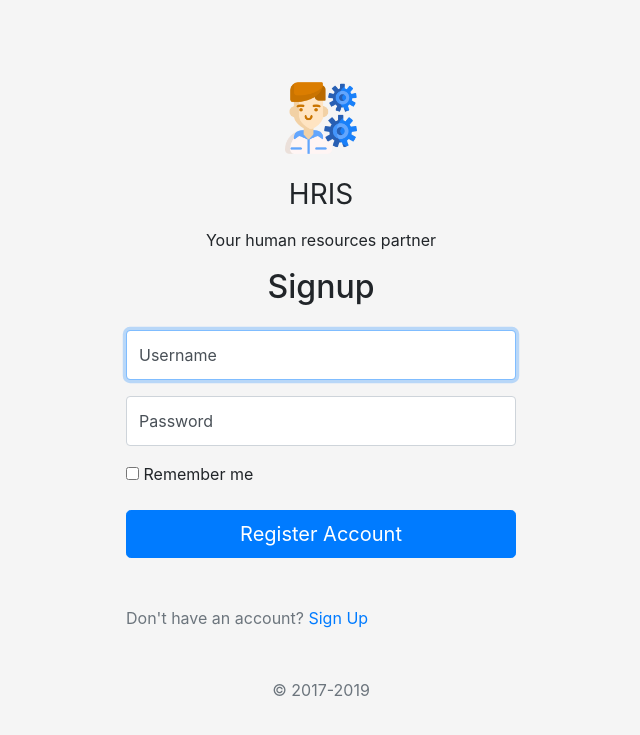
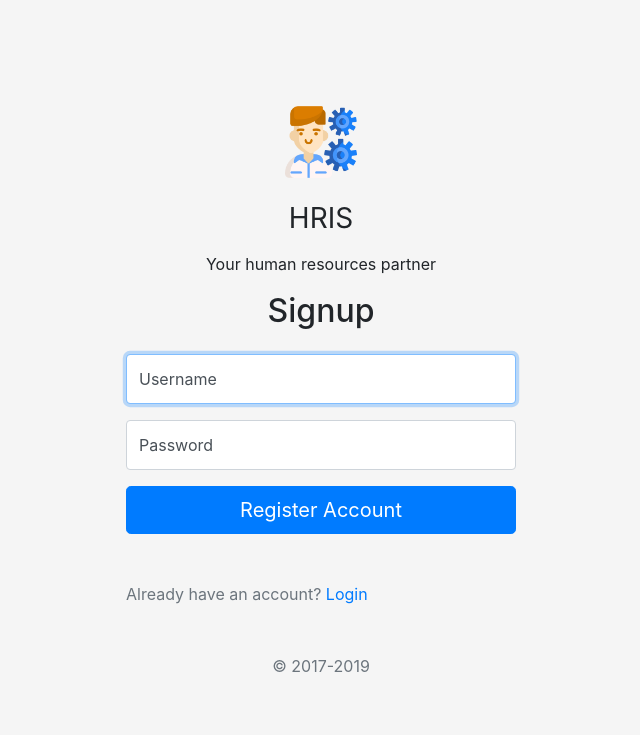
Before and after one commit to roycechua23/hris-system, a Django app: page /signup/ in a window 1280 px wide. Shown: the top 735 px of the page, without its empty margins (319-959 px from the left). Run offline with Django 3.2, Linux system fonts and the light colour scheme; some libraries are stand-ins or nearby versions.

Commit message:
Updated registration page

```diff
--- a/hris/main/templates/main/registration.html
+++ b/hris/main/templates/main/registration.html
@@ -50,13 +50,8 @@
             <label for="inputPassword">Password</label>
         </div>
 
-        <div class="checkbox mb-3">
-            <label>
-            <input type="checkbox" value="remember-me"> Remember me
-            </label>
-        </div>
         <input type="submit" class="btn btn-lg btn-primary btn-block" value="Register Account">
-        <p class="mt-5 mb-3 text-muted">Don't have an account? <a href="#">Sign Up</a></p>
+        <p class="mt-5 mb-3 text-muted">Already have an account? <a href="{% url 'main:index '%}">Login</a></p>
         <p class="mt-5 mb-3 text-muted text-center">&copy; 2017-2019</p>
     </form>
 
```
